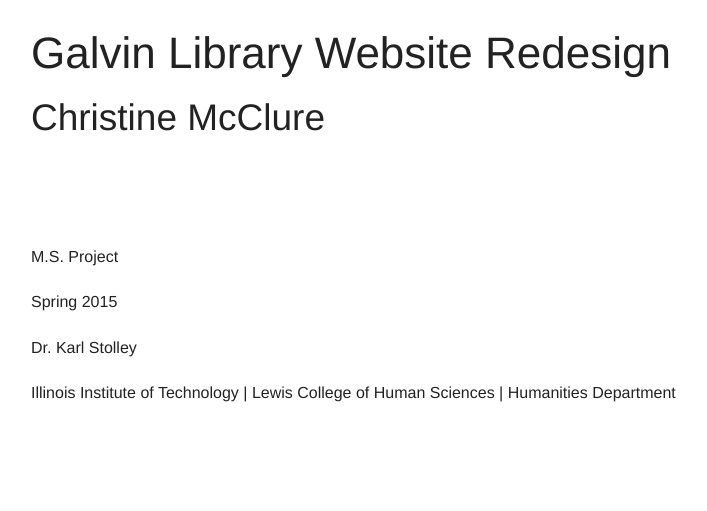
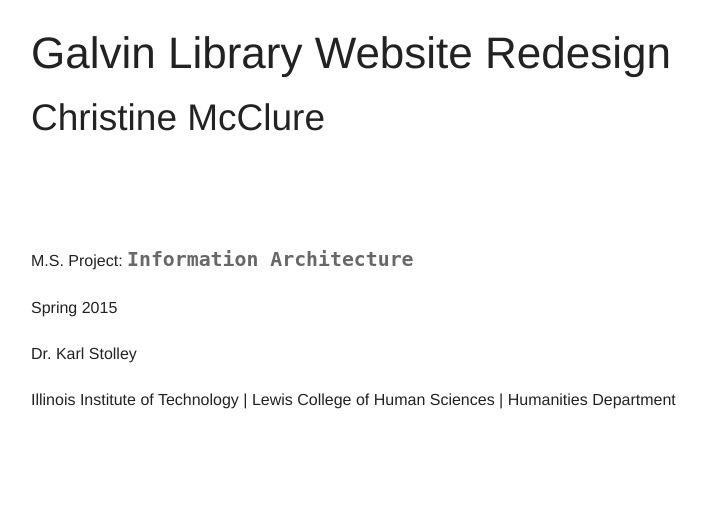
Before and after one commit to christinemcclure/mastersProject, a PHP site: page / in a window 1280 px wide; the page is wider, and only the part inside the window is pictured. Shown: the part 226-737 px from the top of that part, without its empty margins (16-723 px from the left). Run offline with PHP 8.4, Linux system fonts and the light colour scheme.

Commit message:
text for title page

```diff
--- a/web/index.php
+++ b/web/index.php
@@ -9,7 +9,7 @@
         <h1>Galvin Library Website Redesign</h1>
         <h2>Christine McClure</h2>
         <p class="bump"></p>
-        <p>M.S. Project</p>
+        <p>M.S. Project: <a class="title" target="_blank" href="http://humansciences.iit.edu/humanities/programs/graduate-programs/master-science-information-architecture-iarc">Information Architecture</a></p>
         <p>Spring 2015</p>
         <p>Dr. Karl Stolley</p>
         <p>Illinois Institute of Technology | Lewis College of Human Sciences | Humanities Department</p>
```
